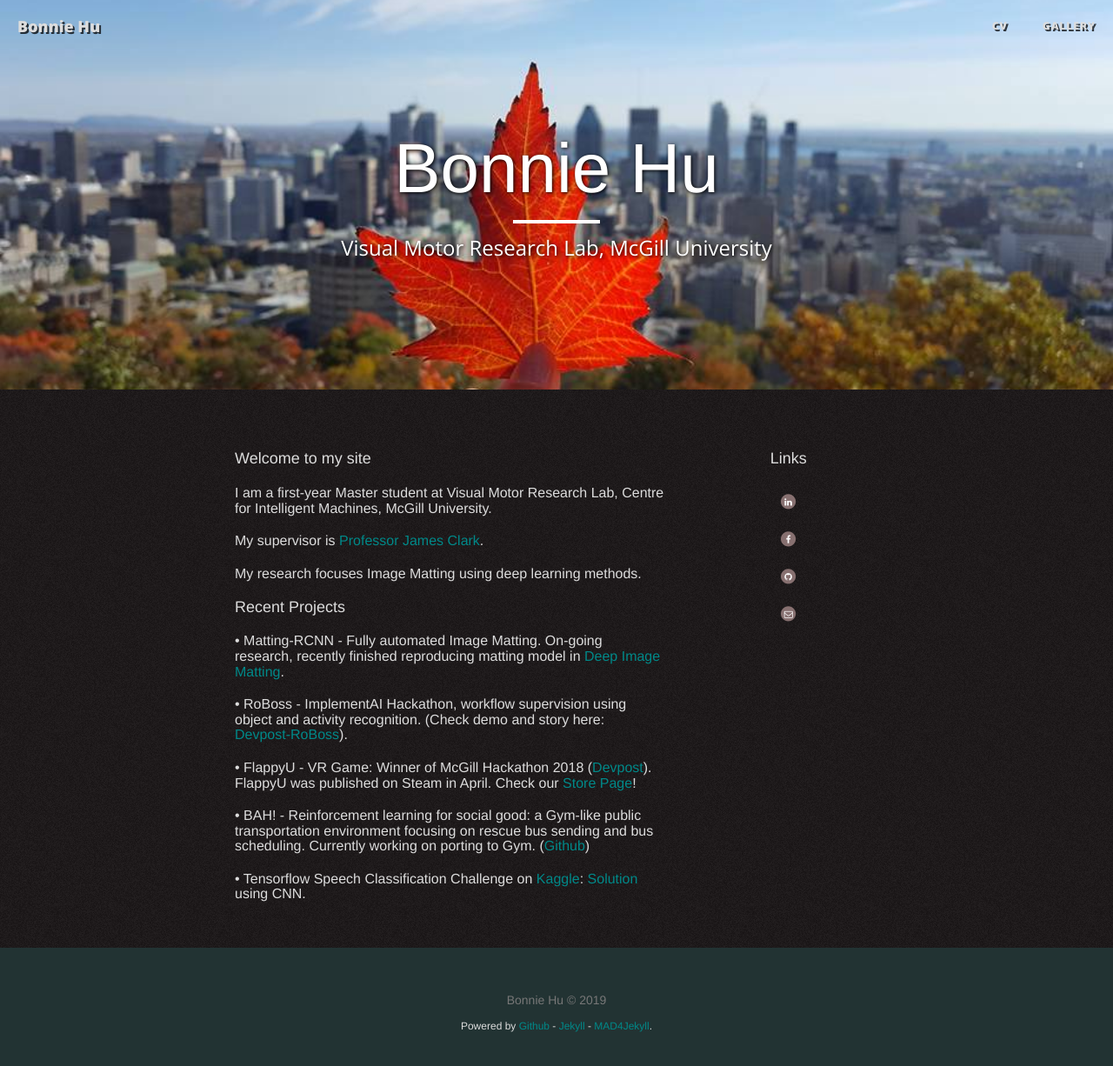
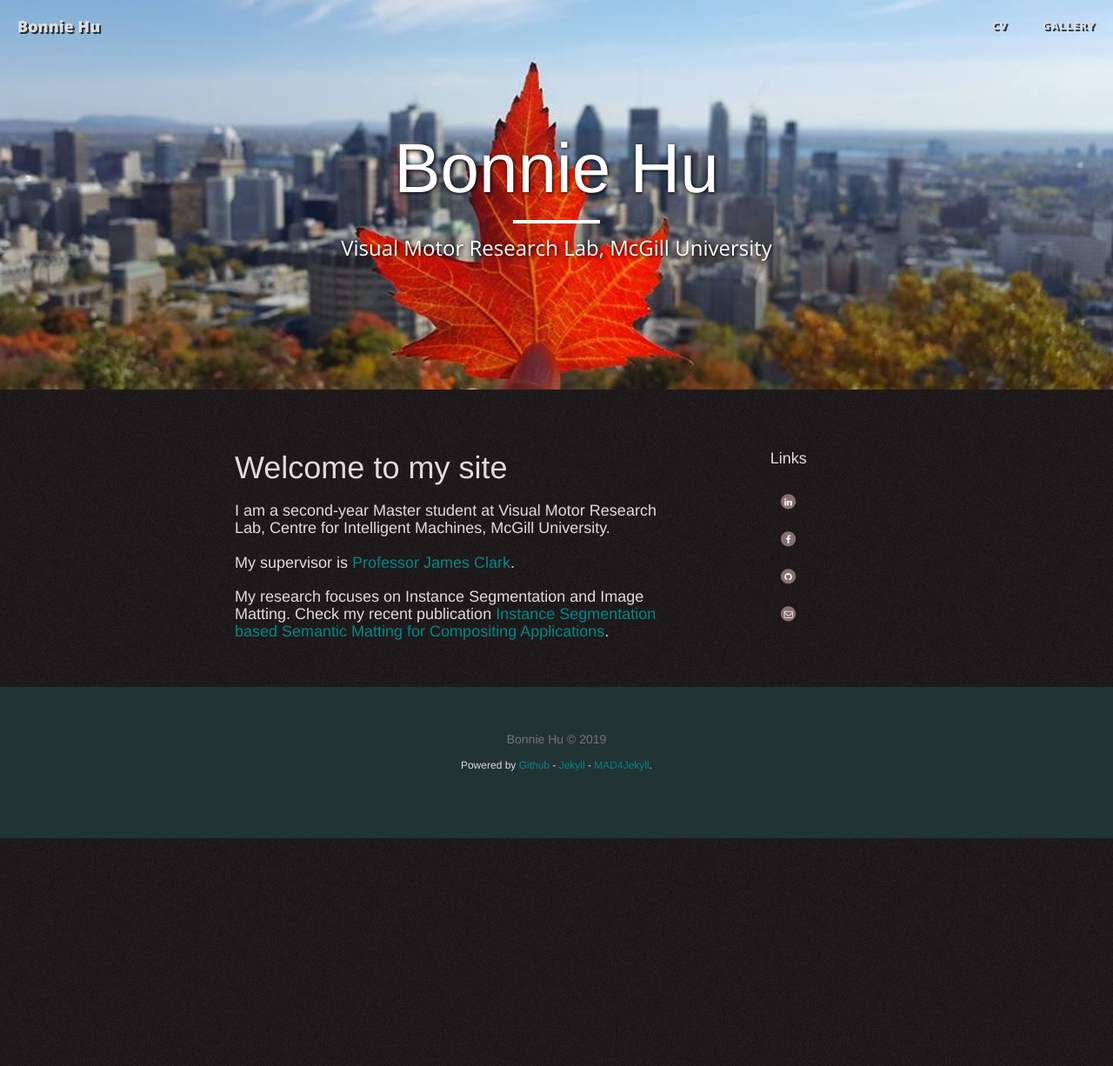
Before and after one commit to Bonnie970/Bonnie970.github.io, a Jekyll site: the page built from pages/index.html, in a window 1280 px wide and 1264 px high. Shown: the top 1226 px of the window at 87% size. Built offline with Jekyll 4.4.1, drawn with Linux system fonts in a browser that asks for light colours; nearby versions of some CDN libraries.

Commit message:
Update index.html

```diff
--- a/pages/index.html
+++ b/pages/index.html
@@ -51,18 +51,17 @@ permalink: ./index.html
 
         <div class="col-md-left-cntct">
 
-<h2>Welcome to my site </h2>
+<h1>Welcome to my site </h1>
 
-<h3>I am a first-year Master student at Visual Motor Research Lab, Centre for Intelligent Machines, McGill University. </h3>
-<h3>My supervisor is <a href="http://www.cim.mcgill.ca/~clark/">Professor James Clark</a>. </h3>
-<h3>My research focuses Image Matting using deep learning methods.</h3>
+<h2>I am a second-year Master student at Visual Motor Research Lab, Centre for Intelligent Machines, McGill University. </h2>
+<h2>My supervisor is <a href="http://www.cim.mcgill.ca/~clark/">Professor James Clark</a>. </h2>
+<h2>My research focuses on Instance Segmentation and Image Matting. Check my recent publication <a href="https://arxiv.org/abs/1904.05457">Instance Segmentation based Semantic Matting for Compositing Applications</a>. </h2>
 
 
 
+<!--
+		<h2>Recent Projects</h2>
 
-		<h2>Recent Projects</h2>
-	<h3> &#8226 Matting-RCNN - Fully automated Image Matting. On-going research, recently finished reproducing matting model in <a href="https://arxiv.org/abs/1703.03872">Deep Image Matting</a>.
-	</h3>
 	<h3> &#8226 RoBoss - ImplementAI Hackathon, workflow supervision using object and activity recognition. (Check demo and story here: <a href="https://devpost.com/software/roboss">Devpost-RoBoss</a>).
 	</h3>
 	<h3> &#8226 FlappyU - VR Game: Winner of McGill Hackathon 2018 (<a href="https://devpost.com/software/flappyu">Devpost</a>). FlappyU was published on Steam in April. Check our <a href="https://store.steampowered.com/app/822740/FlappyU_VR/">Store Page</a>!
@@ -71,6 +70,7 @@ permalink: ./index.html
 	</h3>
 	<h3> &#8226 Tensorflow Speech Classification Challenge on <a href="https://www.kaggle.com/c/tensorflow-speech-recognition-challenge"> Kaggle</a>: <a href="https://github.com/Bonnie970/TensorFlow_Spoken_Command_Classification">Solution</a> using CNN.
 	</h3>
+-->
         </div>
 
 
```
